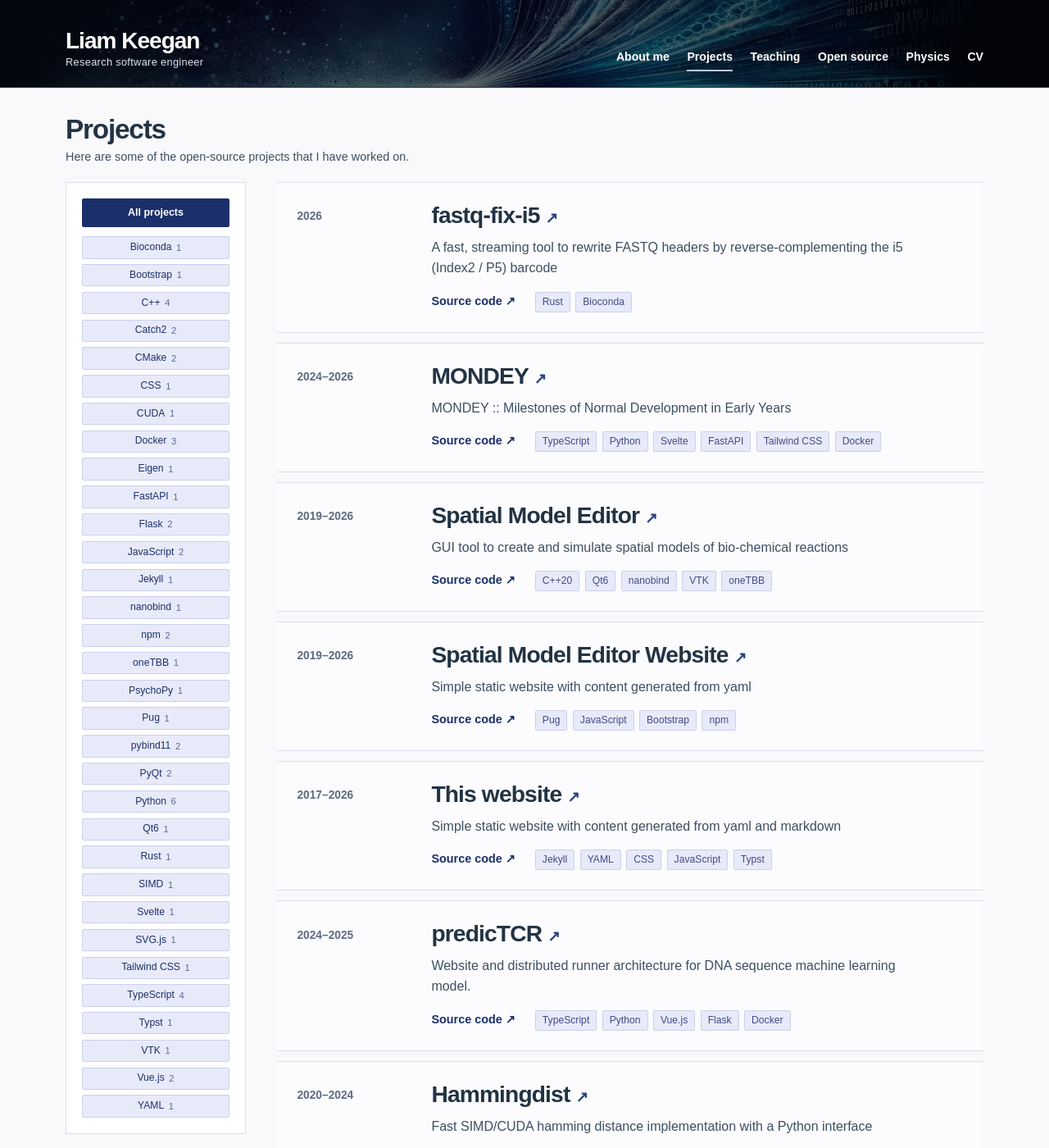
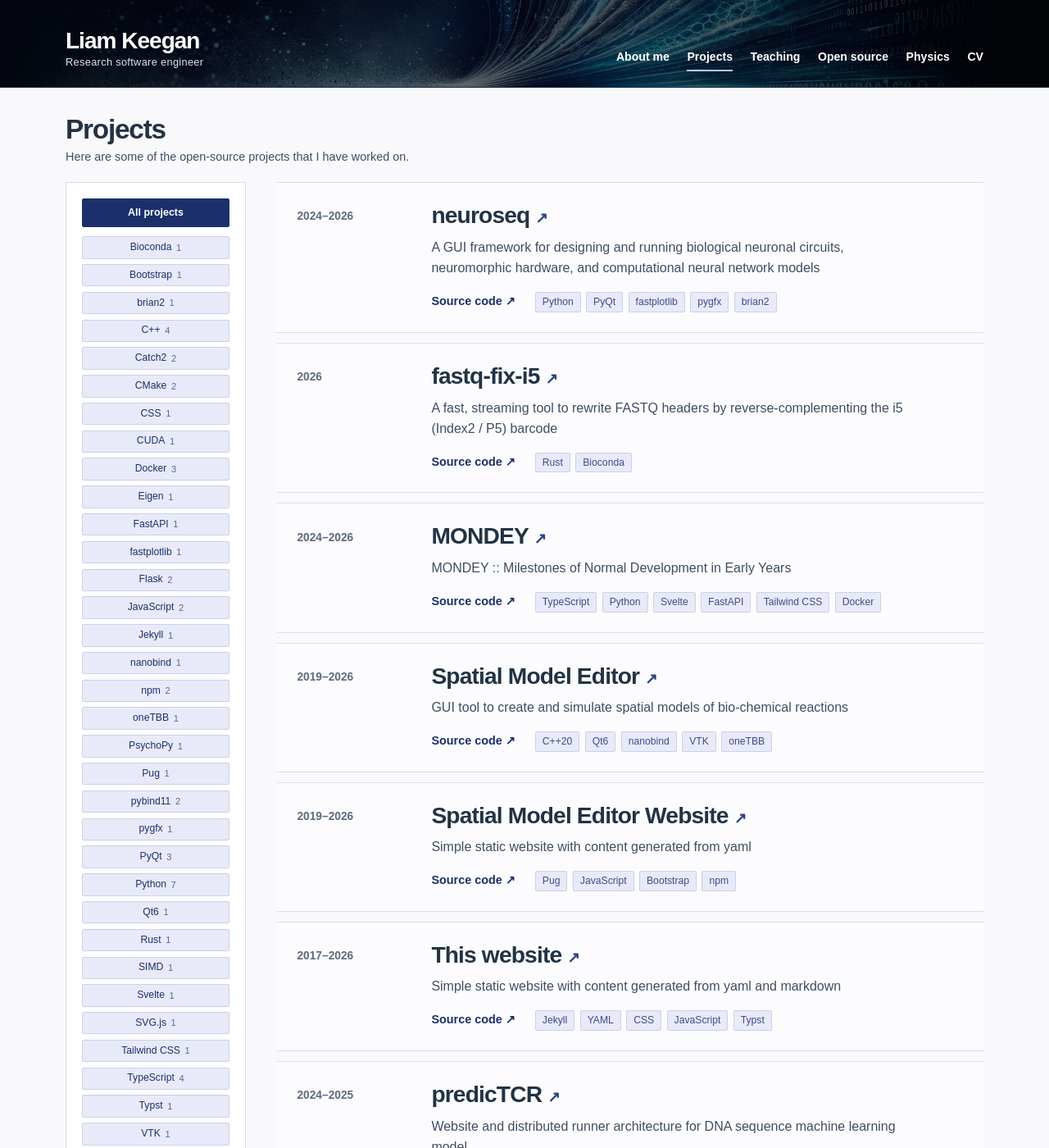
Before and after one commit to lkeegan/lkeegan.github.io, a Jekyll site: the page built from projects.md, in a window 1280 px wide and 1400 px high. Shown: the whole window at 82% size. Built offline with Jekyll 4.4.1, drawn with Linux system fonts in a browser that asks for light colours.

Commit message:
add neuroseq

```diff
--- a/_data/projects.yml
+++ b/_data/projects.yml
@@ -1,3 +1,16 @@
+- start_year: 2024
+  end_year: 2026
+  title: neuroseq
+  desc: A GUI framework for designing and running biological neuronal circuits, neuromorphic hardware, and computational neural network models
+  url: https://neuroseq.github.io/
+  tags:
+    - Python
+    - PyQt
+    - fastplotlib
+    - pygfx
+    - brian2
+  code: https://github.com/neuroseq/neuroseq
+
 - start_year: 2026
   end_year: 2026
   title: fastq-fix-i5
```
